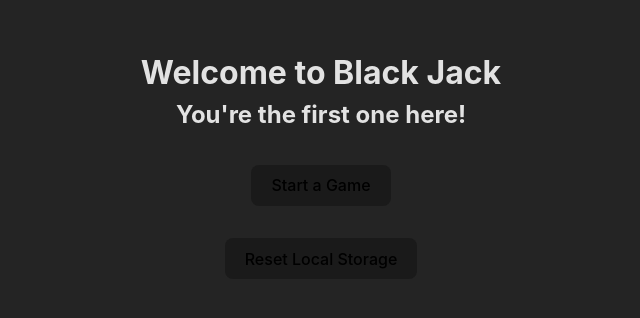
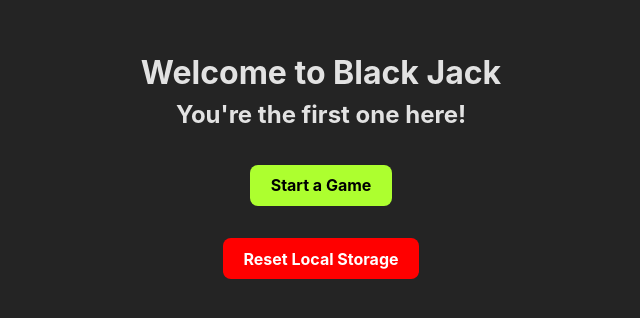
Before and after one commit to robertjvardy/black-jack, a React (Vite) app in the folder ui/: page /home in a window 1280 px wide. Shown: the part 236-554 px from the top of the page, without its empty margins (319-959 px from the left). Built offline with nearby package versions, Linux system fonts and the light colour scheme; no server answers.

Commit message:
Update Button Styles

```diff
--- a/ui/src/index.scss
+++ b/ui/src/index.scss
@@ -35,11 +35,12 @@ button {
   border: 1px solid transparent;
   padding: 0.6em 1.2em;
   font-size: 1em;
-  font-weight: 500;
+  font-weight: 700;
   font-family: inherit;
   background-color: #1a1a1a;
   cursor: pointer;
   transition: border-color 0.25s;
+  color: black;
 }
 
 button:focus,
--- a/ui/src/scenes/Landing/Landing.tsx
+++ b/ui/src/scenes/Landing/Landing.tsx
@@ -21,8 +21,18 @@ const Join = () => {
     <div>
       <h2>Theres a game in progress!</h2>
       <div className={styles["btn-container"]}>
-        <button onClick={() => navigate("seatAssignment")}>Join Table</button>
-        <button onClick={() => navigate("/table")}>View the Table</button>
+        <button
+          className={styles["join-btn"]}
+          onClick={() => navigate("seatAssignment")}
+        >
+          Join Table
+        </button>
+        <button
+          className={styles["table-btn"]}
+          onClick={() => navigate("/table")}
+        >
+          View the Table
+        </button>
       </div>
     </div>
   );
@@ -34,7 +44,12 @@ const Start = () => {
     <div>
       <h2>You're the first one here!</h2>
 
-      <button onClick={() => actions.startGame()}>Start a Game</button>
+      <button
+        className={styles["start-btn"]}
+        onClick={() => actions.startGame()}
+      >
+        Start a Game
+      </button>
     </div>
   );
 };
@@ -48,7 +63,12 @@ const Landing = () => {
       <div className={styles.options}>
         {gameState.started && <Join />}
         {!gameState.started && <Start />}
-        <button onClick={() => resetLocalStorage()}>Reset Local Storage</button>
+        <button
+          className={styles["clear-btn"]}
+          onClick={() => resetLocalStorage()}
+        >
+          Reset Local Storage
+        </button>
       </div>
     </div>
   );
--- a/ui/src/scenes/Landing/styles.module.scss
+++ b/ui/src/scenes/Landing/styles.module.scss
@@ -11,7 +11,25 @@
     justify-content: space-between;
   }
 
+  .start-btn {
+    background-color: greenyellow;
+    color: black;
+  }
+  .clear-btn {
+    background-color: red;
+  }
+
+  .join-btn {
+    background-color: greenyellow;
+    color: black;
+  }
+  .table-btn {
+    background-color: purple;
+    color: black;
+  }
+
   button {
     margin-top: 2rem;
+    color: white;
   }
 }
--- a/ui/src/scenes/PlayerControls/styles.module.scss
+++ b/ui/src/scenes/PlayerControls/styles.module.scss
@@ -28,7 +28,7 @@
         width: 100%;
         background-color: red;
         font-weight: 700;
-        color: black;
+        color: white;
       }
     }
   }
```
